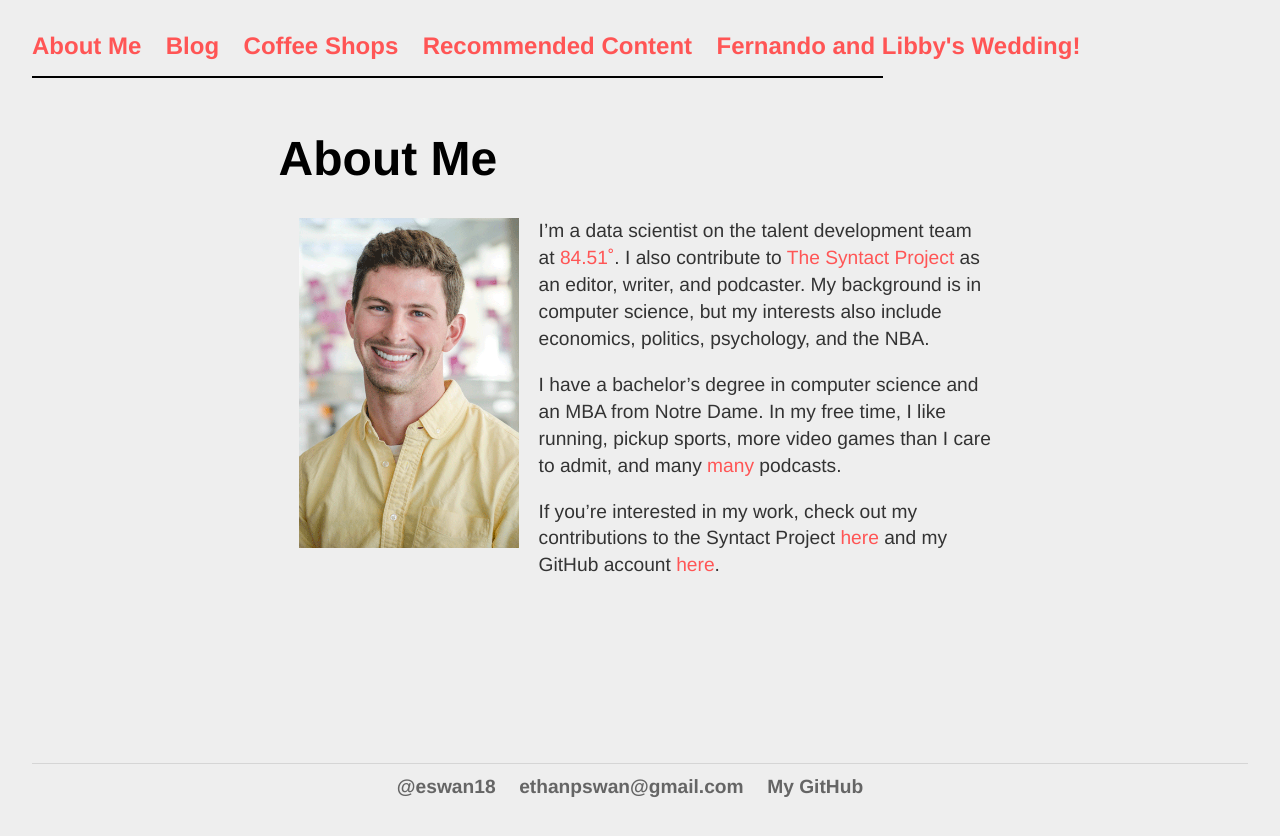
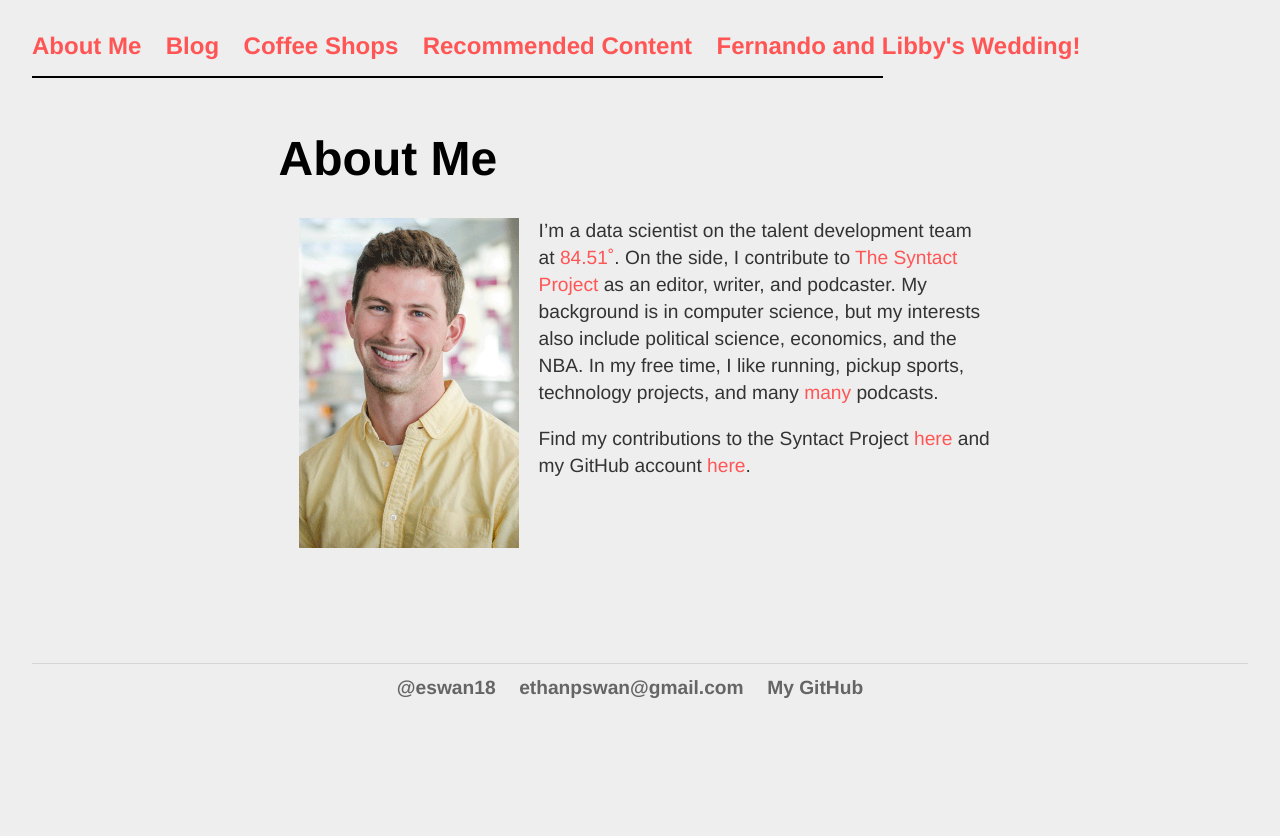
Before and after one commit to eswan18/ethanswan.com, a Jekyll site: the page built from index.md, in a window 1280 px wide. Shown: the top 836 px of the page. Built offline with Jekyll 4.4.1, drawn with Linux system fonts in a browser that asks for light colours.

Commit message:
updated About Me page

```diff
--- a/index.md
+++ b/index.md
@@ -7,13 +7,11 @@ title: Ethan Swan
 <img src="images/ethan_headshot_smiling.gif" width="220" height="330" style="float:left; padding:0px 20px 5px 10px; display:block;"/>
 
 I'm a data scientist on the talent development team at <a href="http://www.8451.com">84.51˚</a>.
-I also contribute to [The Syntact Project](http://syntactproject.com) as an editor, writer, and podcaster.
-My background is in computer science, but my interests also include economics, politics, psychology, and the NBA.
+On the side, I contribute to [The Syntact Project](http://syntactproject.com) as an editor, writer, and podcaster.
+My background is in computer science, but my interests also include political science, economics, and the NBA.
+In my free time, I like running, pickup sports, technology projects, and many [many](/rec_content.html) podcasts.
 
-I have a bachelor's degree in computer science and an MBA from Notre Dame.
-In my free time, I like running, pickup sports, more video games than I care to admit, and many [many](/rec_content.html) podcasts.
-
-If you're interested in my work, check out my contributions to the Syntact Project [here](http://syntactproject.com/contributors/ethan_swan.html) and my GitHub account [here](https://github.com/eswan18).
+Find my contributions to the Syntact Project [here](http://syntactproject.com/contributors/ethan_swan.html) and my GitHub account [here](https://github.com/eswan18).
 <br>
 <br>
 <br>
```
